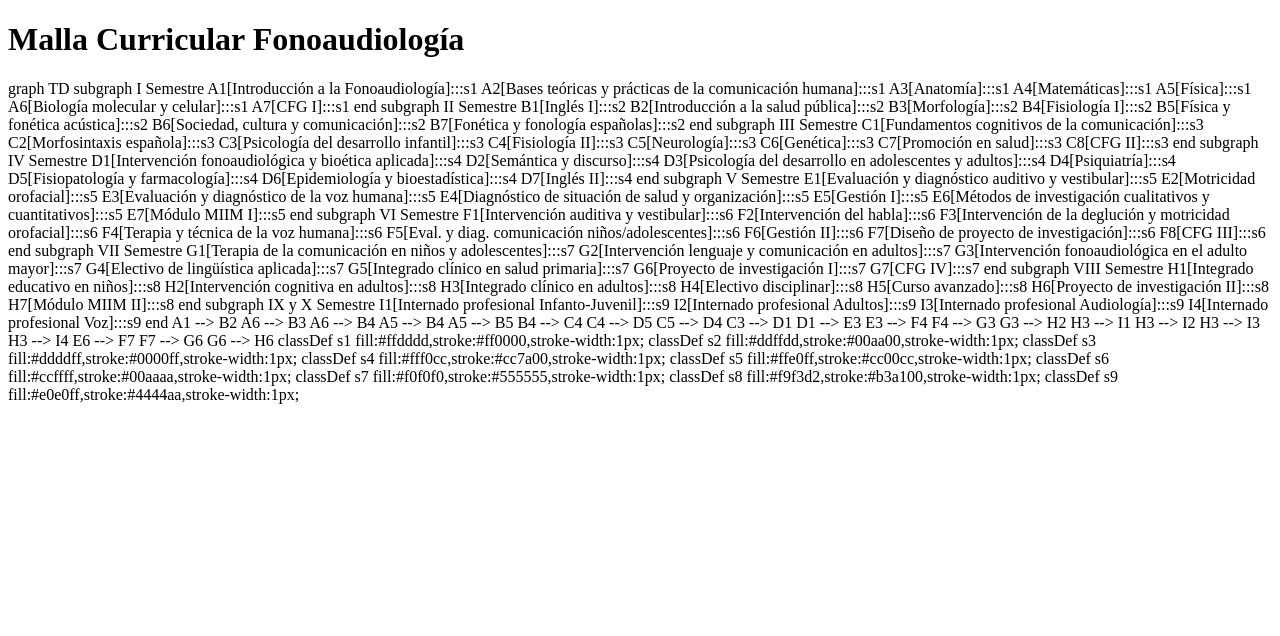
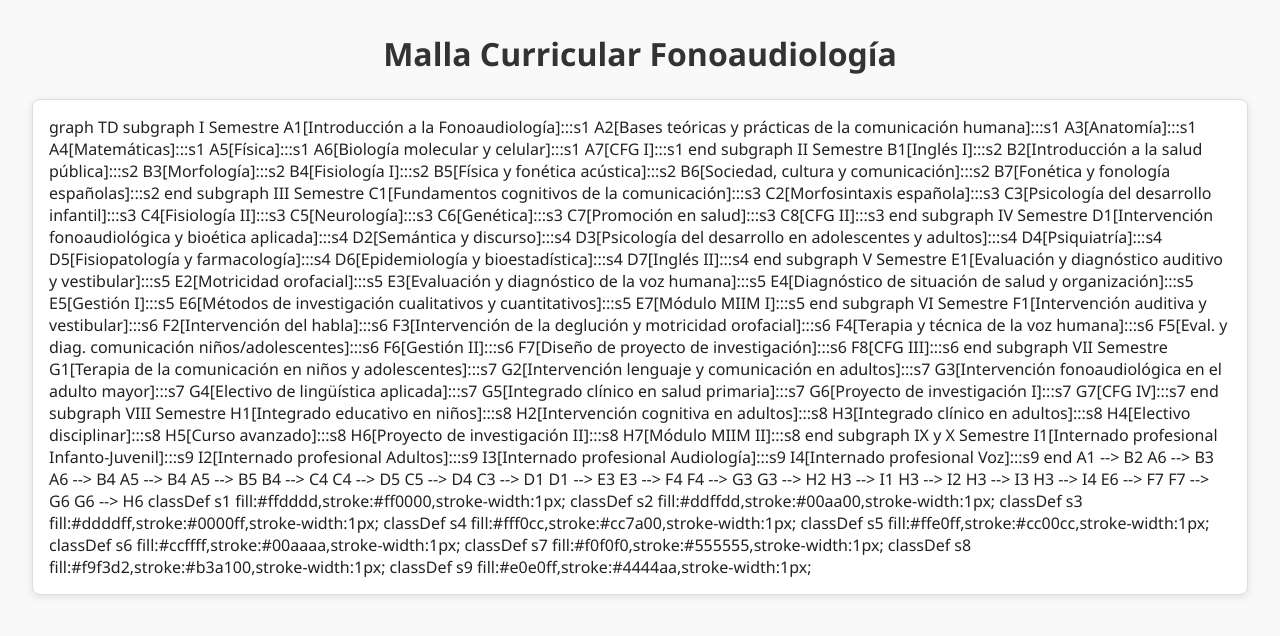
Before and after one commit to Bloomdlottus/Malla-Fonoaudiolog-a-UCH, a plain HTML site: page index.html in a window 1280 px wide. Drawn offline with Linux system fonts and the light colour scheme.

Commit message:
Update style.css

```diff
--- a/style.css
+++ b/style.css
@@ -1,27 +1,22 @@
-document.querySelectorAll('.curso').forEach(curso => {
-  curso.addEventListener('click', () => {
-    curso.classList.toggle('aprobado');
-  });
-});
+/* style.css */
+body {
+  font-family: 'Segoe UI', Tahoma, Geneva, Verdana, sans-serif;
+  margin: 2rem;
+  background-color: #f9f9f9;
+  color: #222;
+}
 
-jsPlumb.ready(() => {
-  jsPlumb.connect({
-    source: "curso1",
-    target: "curso2",
-    anchors: ["BottomCenter", "TopCenter"],
-    endpoint:"Dot",
-    connector:"Flowchart",
-    paintStyle: { stroke:"blue", strokeWidth:2 },
-    overlays:[ ["Arrow", { width:10, length:10, location:1 }] ]
-  });
+h1 {
+  text-align: center;
+  margin-bottom: 1.5rem;
+  color: #333;
+}
 
-  jsPlumb.connect({
-    source: "curso2",
-    target: "curso3",
-    anchors: ["BottomCenter", "TopCenter"],
-    endpoint:"Dot",
-    connector:"Flowchart",
-    paintStyle: { stroke:"blue", strokeWidth:2 },
-    overlays:[ ["Arrow", { width:10, length:10, location:1 }] ]
-  });
-});
+.mermaid {
+  background-color: #fff;
+  padding: 1rem;
+  border: 1px solid #ddd;
+  border-radius: 8px;
+  overflow-x: auto;
+  box-shadow: 0 2px 8px rgba(0, 0, 0, 0.1);
+}
```
